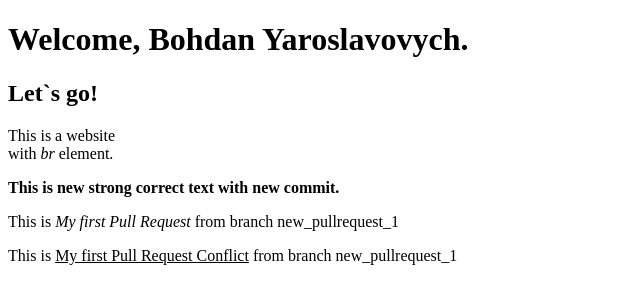
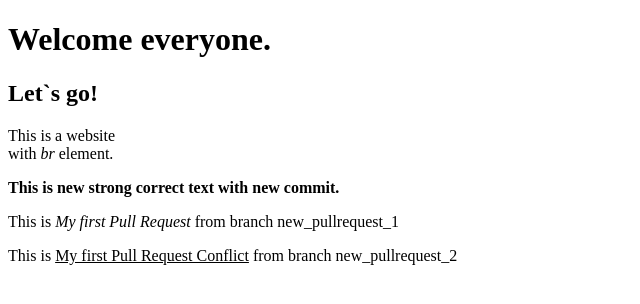
Before and after one commit to KrechIry/LAB_1.1, a plain HTML site: page index.html in a window 1280 px wide. Shown: the whole page, without its empty margins (0-640 px from the left). Drawn offline with Linux system fonts and the light colour scheme.

Commit message:
My first Pull Request Conflict from branch new_pullrequest_2

```diff
--- a/index.html
+++ b/index.html
@@ -3,14 +3,14 @@
 <head>
     <meta charset="UTF-8">
     <meta name="viewport" content="width=device-width, initial-scale=1.0">
-    <title>Welcome World</title>
+    <title>Hello World</title>
 </head>
 <body>
-    <h1>Welcome, Bohdan Yaroslavovych.</h1>
+    <h1>Welcome everyone.</h1>
     <h2>Let`s go!</h2>
     <p>This is a website <br> with <em>br</em> element.</p>
     <p><strong>This is new strong correct text with new commit.</strong></p>
     <p>This is <em> My first Pull Request</em> from branch new_pullrequest_1</p>
-<p>This is <u>My first Pull Request Conflict</u> from branch new_pullrequest_1</p>
+<p>This is <u>My first Pull Request Conflict</u> from branch new_pullrequest_2</p>
 </body>
 </html>
```
